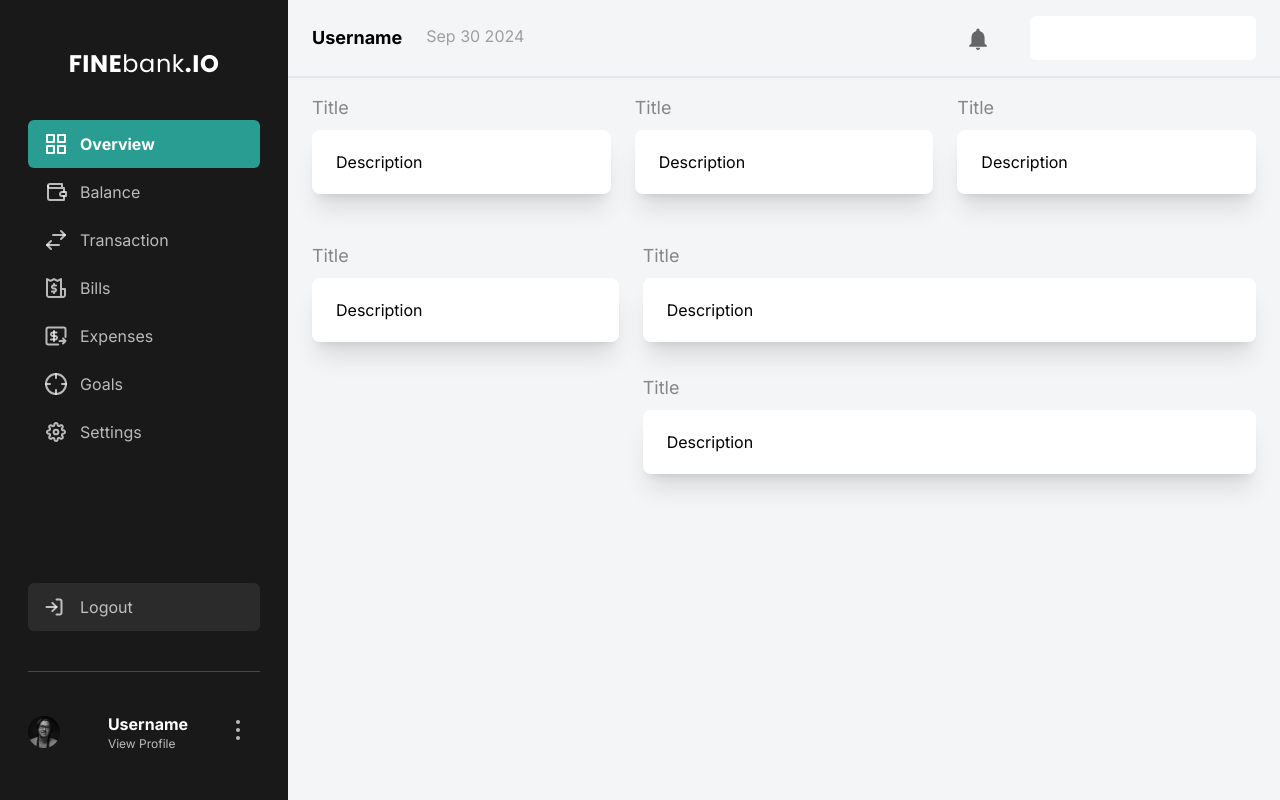
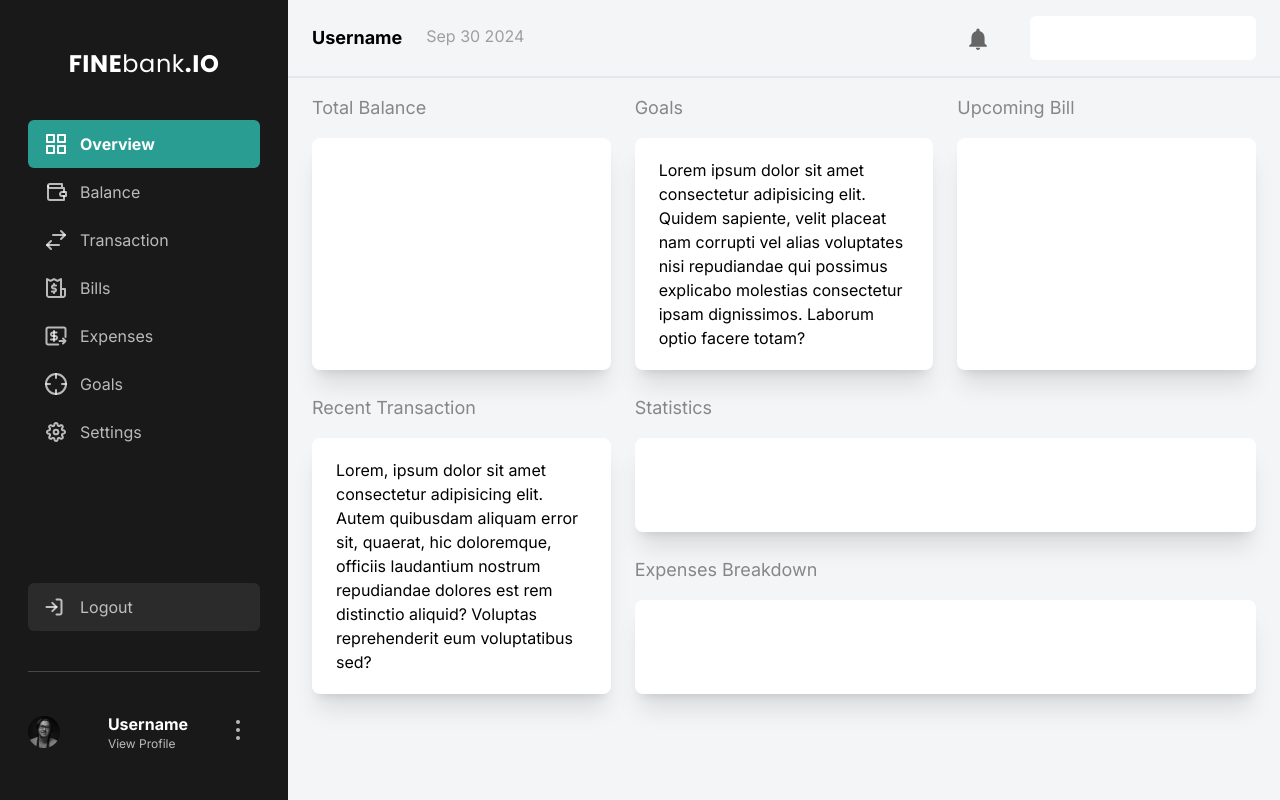
Before and after one commit to stnDinus/admin-ui, a React (Vite) app: page / in a window 1280 px wide. Built offline with nearby package versions, Linux system fonts and the light colour scheme; a web font is replaced by a local one.

Commit message:
feat: update dashboard, card, balance

```diff
--- a/src/App.jsx
+++ b/src/App.jsx
@@ -11,26 +11,30 @@ const App = () => {
     {
       path: "/",
       element: <DashboardPage />,
-      errorElement: <ErrorRoute />
+      errorElement: <ErrorRoute />,
     },
     {
       path: "/login",
-      element: <SignInPage />
+      element: <SignInPage />,
     },
     {
       path: "/register",
-      element: <SignUpPage />
+      element: <SignUpPage />,
     },
     {
       path: "/forgot-password",
-      element: <ForgotPasswordPage />
+      element: <ForgotPasswordPage />,
     },
     {
       path: "/balance",
-      element: <BalancePage />
-    }
-  ])
-  return <RouterProvider router={router} />
+      element: <BalancePage />,
+    },
+    {
+      path: "/expenses",
+      // element:
+    },
+  ]);
+  return <RouterProvider router={router} />;
 };
 
 export default App;
--- a/src/components/Elements/Card/index.jsx
+++ b/src/components/Elements/Card/index.jsx
@@ -1,11 +1,20 @@
 export default function Card({ ...props }) {
-  if (props.title === undefined) props.title = "Title"
-  if (props.children === undefined) props.children = <>Description</>
+  const { title = false, desc, variant } = props;
 
-  return <>
-    <div className="text-lg text-gray-02 mb-2">{props.title}</div>
-    <div className="bg-white rounded-lg px-6 py-5 shadow-xl">
-      {props.children}
+  return (
+    <div className={`flex flex-col flex-1 mb-6 ${variant}`}>
+      <>
+        {title.length == 1 ? (
+          <div className="hidden md:block md:text-lg md:text-gray-02 md:mb-4">
+            {title}
+          </div>
+        ) : (
+          <div className="text-lg text-gray-02 mb-4">{title}</div>
+        )}
+        <div className="bg-white rounded-lg px-6 py-5 shadow-xl flex-1">
+          {desc}
+        </div>
+      </>
     </div>
-  </>
+  );
 }
--- a/src/pages/balance.jsx
+++ b/src/pages/balance.jsx
@@ -5,31 +5,20 @@ const BalancePage = () => {
   return (
     <MainLayout type="balance">
       {/* top content start*/}
-      <div className="mb-8 sm:flex sm:gap-6">
-        <div className="sm:w-1/3">
-          <Card />
-        </div>
-        <div className="sm:w-1/3">
-          <Card />
-        </div>
-        <div className="sm:w-1/3">
-          <Card />
-        </div>
-      </div>
-      {/* top content end*/}
-      {/* bottom content start*/}
-      <div className="mb-8 sm:flex sm:gap-6">
-        <div className="sm:w-1/3">
-          <Card />
-        </div>
-        <div className="m:w-1/3">
-          <Card />
-        </div>
-        <div className="sm:w-1/3">
-          <Card />
-        </div>
+      <div className="md:grid md:grid-cols-3 md:gap-x-6">
+        <Card title="Balances" />
+        <Card title="&nbsp;" />
+        <Card
+          title="&nbsp;"
+          desc="Lorem ipsum dolor, sit amet consectetur adipisicing elit. Itaque in tempora voluptatem reprehenderit earum accusantium placeat quo error animi quasi veniam autem, minima et, nostrum, quidem quibusdam esse eveniet odio!"
+        />
       </div>
       {/* bottom content end*/}
+      <div className="md:grid md:grid-cols-3 md:gap-6">
+        <Card desc="Lorem ipsum dolor sit amet, consectetur adipisicing elit. Asperiores iste praesentium totam doloremque eius veritatis tempora rerum, tenetur, dolorum consequuntur aperiam cupiditate sunt unde, aut perspiciatis qui tempore nulla impedit!" />
+        <Card />
+        <Card />
+      </div>
     </MainLayout>
   );
 };
--- a/src/pages/dashboard.jsx
+++ b/src/pages/dashboard.jsx
@@ -5,30 +5,22 @@ const DashboardPage = () => {
   return (
     <MainLayout type="dashboard">
       {/* top content start*/}
-      <div className="mb-8 sm:flex sm:gap-6">
-        <div className="mb-4 sm:w-1/3">
-          <Card />
+      <div className="md:grid md:grid-cols-3 md:gap-x-6">
+        <Card title="Total Balance" />
+        <Card
+          title="Goals"
+          desc="Lorem ipsum dolor sit amet consectetur adipisicing elit. Quidem sapiente, velit placeat nam corrupti vel alias voluptates nisi repudiandae qui possimus explicabo molestias consectetur ipsam dignissimos. Laborum optio facere totam?"
+        />
+        <Card title="Upcoming Bill" />
+        <div className="md:col-span-1">
+          <Card
+            title="Recent Transaction"
+            desc="Lorem, ipsum dolor sit amet consectetur adipisicing elit. Autem quibusdam aliquam error sit, quaerat, hic doloremque, officiis laudantium nostrum repudiandae dolores est rem distinctio aliquid? Voluptas reprehenderit eum voluptatibus sed?"
+          />
         </div>
-        <div className="mb-4 sm:w-1/3">
-          <Card />
-        </div>
-        <div className="mb-4 sm:w-1/3">
-          <Card />
-        </div>
-      </div>
-      {/* top content end*/}
-      {/* bottom content start*/}
-      <div className="sm:flex sm:gap-6">
-        <div className="mb-4 sm:w-1/3">
-          <Card />
-        </div>
-        <div className="sm:w-2/3">
-          <div className="mb-8">
-            <Card />
-          </div>
-          <div className="mb-4">
-            <Card />
-          </div>
+        <div className="md:col-span-2 flex flex-col flex-1">
+          <Card title="Statistics" />
+          <Card title="Expenses Breakdown" />
         </div>
       </div>
       {/* bottom content end*/}
```
